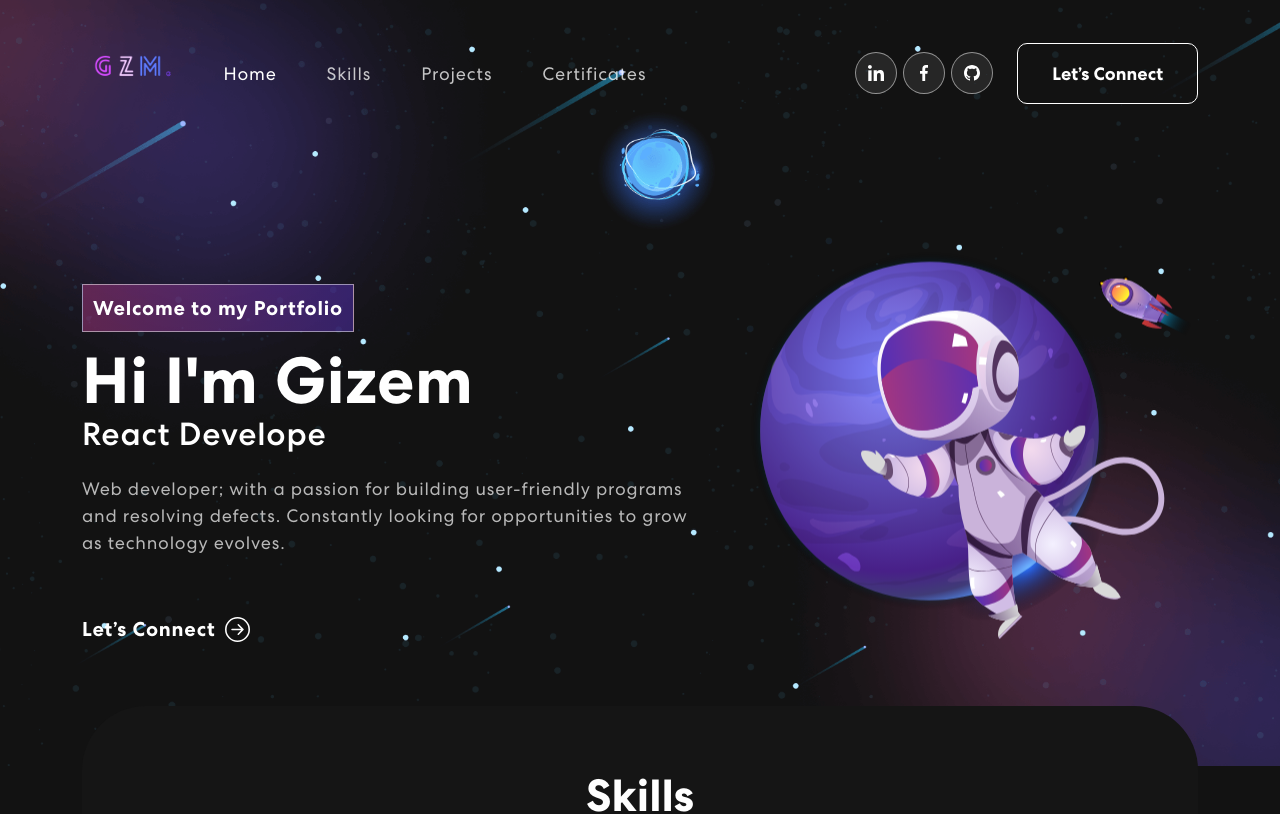
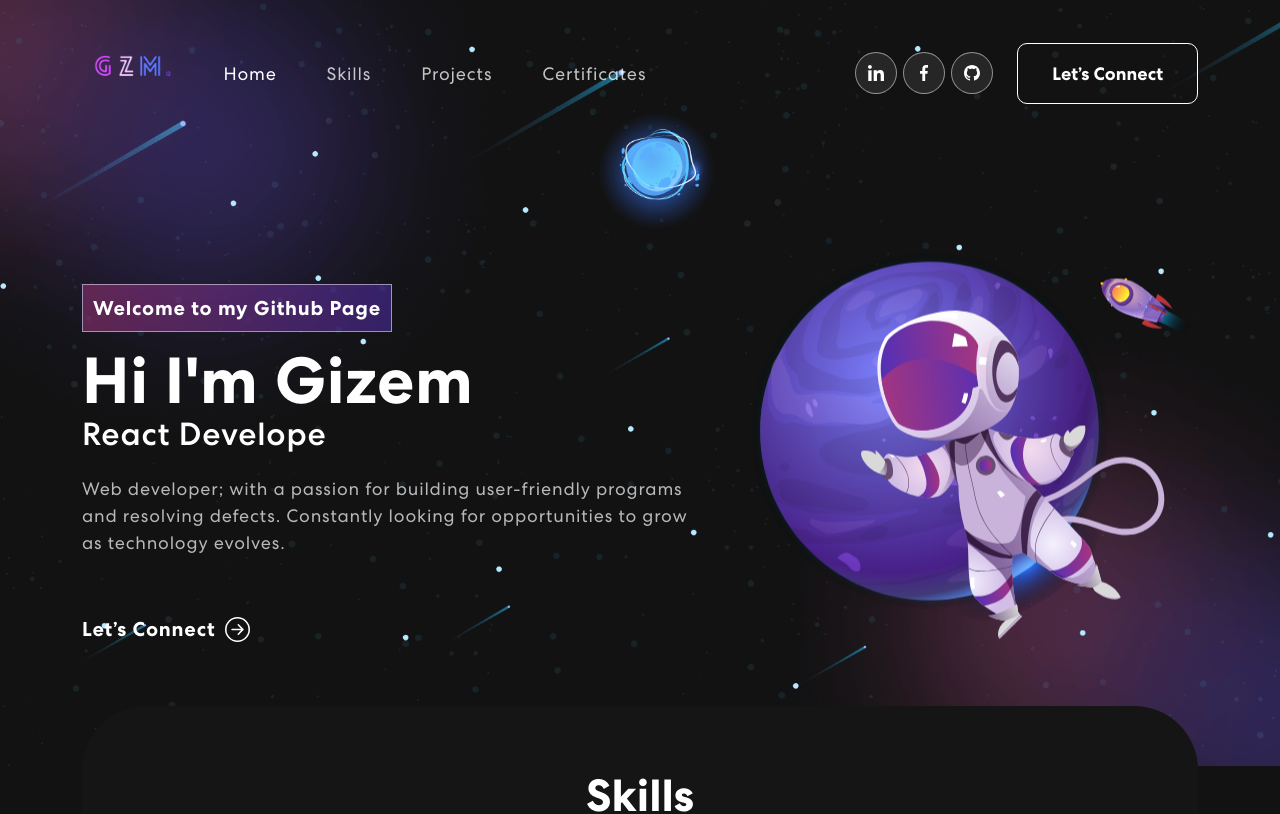
Before and after one commit to gizem28/portfolio2, a React (Create React App) app: page / in a window 1280 px wide. Shown: the top 814 px of the page. Built offline with nearby package versions, Linux system fonts and the light colour scheme.

Commit message:
gif added

```diff
--- a/src/components/Banner.js
+++ b/src/components/Banner.js
@@ -58,7 +58,7 @@
                       <TrackVisibility>
                       {({ isVisible }) =>
                       <div className={isVisible ? "animate__animated animate__rollIn" : ""}>
-                        <span className="tagline">Welcome to my Portfolio</span>
+                        <span className="tagline">Welcome to my Github Page</span>
                     <h1>{`Hi I'm Gizem `}
                     <h2 className="wrap">{text}</h2></h1>
                     <p>Web developer; with a passion for building user-friendly programs and resolving defects. Constantly looking for opportunities to grow as technology evolves.
```
Also changed, not shown: 1 other file (tests, documents, lock files or other folders).
